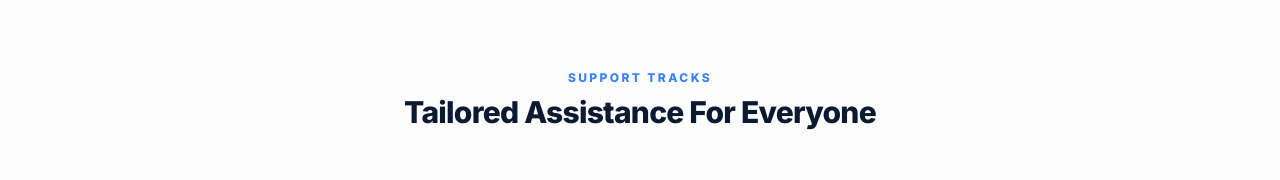
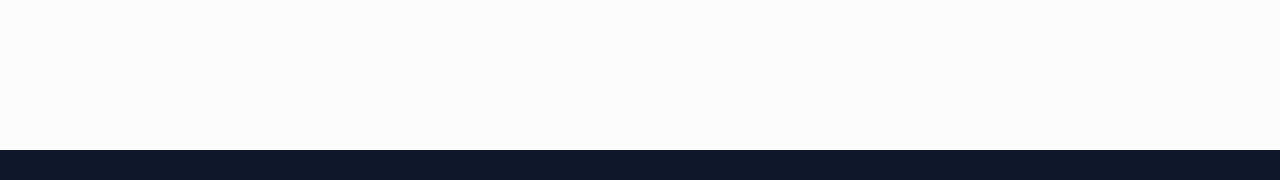
Before and after one commit to devworkspace3300-kZr/roomzy-frontend, a React (Vite) app: page /contact in a window 1280 px wide. Shown: the part 1779-1959 px from the top of the page. Built offline with nearby package versions, Linux system fonts and the light colour scheme.

Commit message:
Update Contact page

```diff
--- a/src/pages/public/Contact.jsx
+++ b/src/pages/public/Contact.jsx
@@ -268,14 +268,6 @@ export default function Contact() {
                         </div>
                     </div>
 
-                    {/* Support Pathways (Newly Rendered) */}
-                    <div className="text-center mb-10">
-                        <ScrollReveal>
-                            <p className="text-primary-500 text-xs font-black uppercase tracking-[0.2em] mb-2">Support Tracks</p>
-                            <h2 className="text-3xl font-black text-[#0B1A30] tracking-tight">Tailored Assistance For Everyone</h2>
-                        </ScrollReveal>
-                    </div>
-
 
                 </div>
             </section>
```
